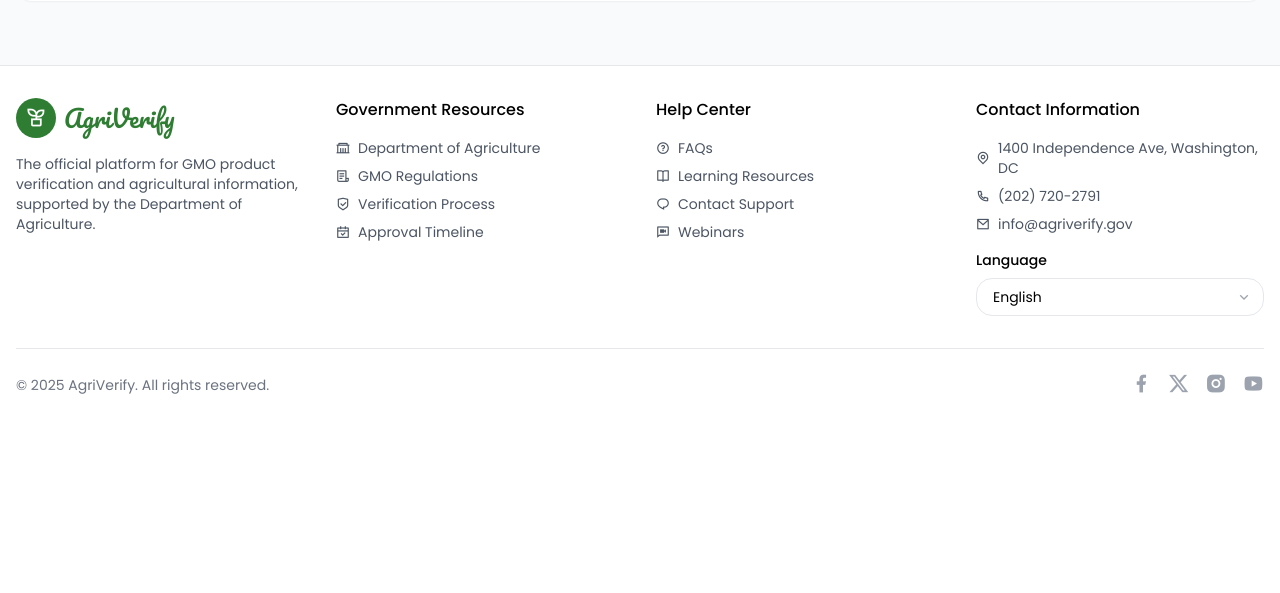
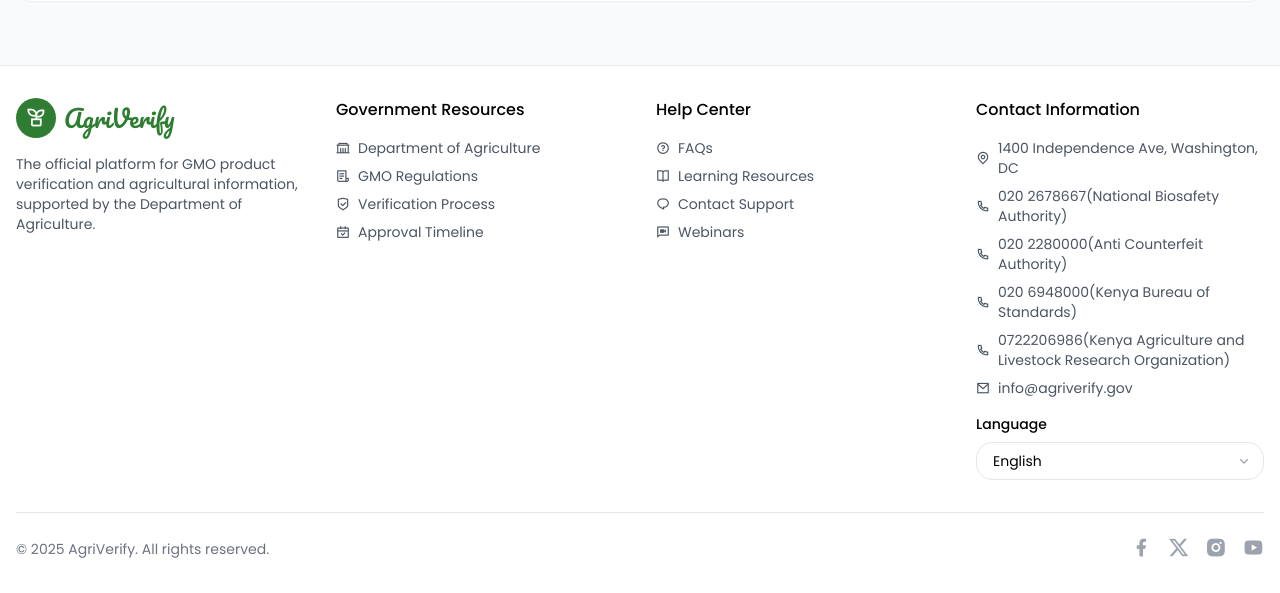
Before and after one commit to melau-eddy/Agri-Verify, a Django app: page / in a window 1280 px wide. Shown: the part 2039-2632 px from the top of the page. Before the commit the page ends 2433 px from the top, so only its background shows below. Run offline with Django 4.2, Linux system fonts and the light colour scheme; a user stored in the database is signed in; data comes from the database, SQL or seed files in the repository; some libraries are stand-ins or nearby versions.

Commit message:
relevant authority contacts

```diff
--- a/base/templates/base.html
+++ b/base/templates/base.html
@@ -236,7 +236,10 @@
                     <h3 class="font-medium mb-4">Contact Information</h3>
                     <ul class="space-y-2">
                         <li class="text-gray-600 text-sm flex items-center gap-2"><i class="ri-map-pin-line"></i> 1400 Independence Ave, Washington, DC</li>
-                        <li class="text-gray-600 text-sm flex items-center gap-2"><i class="ri-phone-line"></i> (202) 720-2791</li>
+                        <li class="text-gray-600 text-sm flex items-center gap-2"><i class="ri-phone-line"></i> 020 2678667(National Biosafety Authority)</li>
+                        <li class="text-gray-600 text-sm flex items-center gap-2"><i class="ri-phone-line"></i> 020 2280000(Anti Counterfeit Authority)</li>
+                        <li class="text-gray-600 text-sm flex items-center gap-2"><i class="ri-phone-line"></i> 020 6948000(Kenya Bureau of Standards)</li>
+                        <li class="text-gray-600 text-sm flex items-center gap-2"><i class="ri-phone-line"></i> 0722206986(Kenya Agriculture and Livestock Research Organization)</li>
                         <li class="text-gray-600 text-sm flex items-center gap-2"><i class="ri-mail-line"></i> info@agriverify.gov</li>
                     </ul>
                     <div class="mt-4">
```
